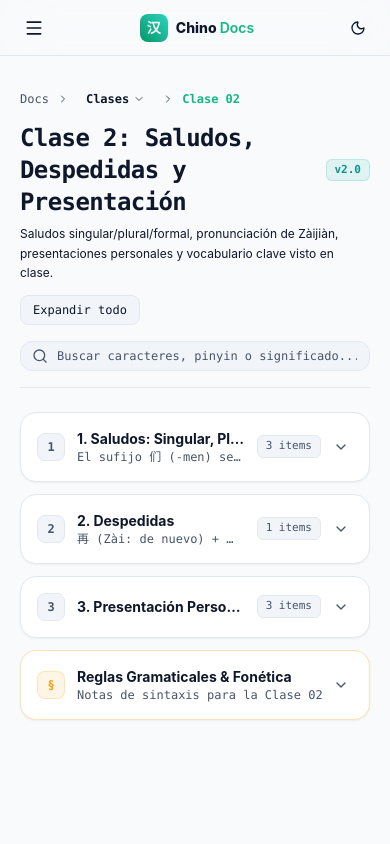
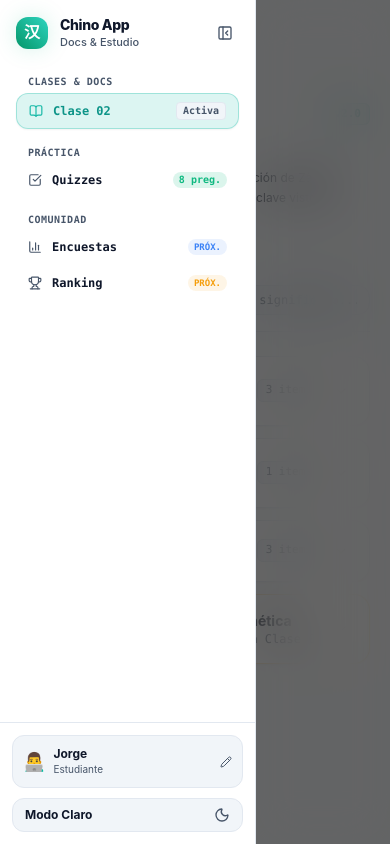
Before and after one commit to jorgeochipinti97/chino-app, a Next.js app: page / in a window 390 px wide. Built offline with nearby package versions, Linux system fonts and the light colour scheme.

Commit message:
refactor(sidebar): replace cramped mini-rail with clean full-hide toggle like notion and linear

```diff
--- a/src/app/page.tsx
+++ b/src/app/page.tsx
@@ -14,12 +14,13 @@ import {
   updateStudentQuizScore,
 } from "@/lib/storage";
 import { QuizData, StudentScore } from "@/types";
+import { PanelLeftOpen, Menu } from "lucide-react";
 
 export default function Home() {
   const [activeTab, setActiveTab] = useState<"quizzes" | "surveys" | "leaderboard" | "notes">("notes");
   const [selectedLesson, setSelectedLesson] = useState<number>(2);
   const [quizzes, setQuizzes] = useState<QuizData[]>(INITIAL_QUIZZES);
-  const [isSidebarCollapsed, setIsSidebarCollapsed] = useState<boolean>(false);
+  const [isSidebarOpen, setIsSidebarOpen] = useState<boolean>(true);
   const [currentUser, setCurrentUserState] = useState<StudentScore>({
     id: "std-local",
     name: "Jorge",
@@ -61,11 +62,31 @@ export default function Home() {
         setSelectedLesson={setSelectedLesson}
         currentUser={currentUser}
         onUpdateName={handleUpdateName}
-        isCollapsed={isSidebarCollapsed}
-        setIsCollapsed={setIsSidebarCollapsed}
+        isOpen={isSidebarOpen}
+        onClose={() => setIsSidebarOpen(false)}
       />
 
-      <main className="flex-1 min-w-0 px-3 py-4 sm:px-6 sm:py-6 overflow-y-auto">
+      <div className="flex-1 min-w-0 flex flex-col h-screen overflow-y-auto">
+        {/* Top Control Bar when Sidebar is Closed on Desktop */}
+        {!isSidebarOpen && (
+          <div className="sticky top-0 z-30 px-4 py-3 bg-background/80 apple-blur border-b border-border flex items-center justify-between animate-apple-in">
+            <button
+              onClick={() => setIsSidebarOpen(true)}
+              className="flex items-center gap-2 px-3 py-1.5 rounded-xl border border-border bg-bg-card hover:bg-bg-secondary text-xs font-mono font-bold text-foreground transition-all shadow-sm"
+              title="Mostrar barra lateral"
+            >
+              <PanelLeftOpen className="w-4 h-4 text-emerald-500" />
+              <span>Barra lateral</span>
+            </button>
+
+            <div className="flex items-center gap-2 text-xs font-mono text-text-muted">
+              <span className="font-chinese font-bold text-emerald-500 text-sm">汉</span>
+              <span>Chino App</span>
+            </div>
+          </div>
+        )}
+
+        <main className="flex-1 min-w-0 px-3 py-4 sm:px-6 sm:py-6">
           {activeTab === "notes" && (
             <LessonNotesView
               selectedLesson={selectedLesson}
@@ -92,5 +113,6 @@ export default function Home() {
           )}
         </main>
       </div>
+    </div>
   );
 }
--- a/src/components/Sidebar.tsx
+++ b/src/components/Sidebar.tsx
@@ -13,9 +13,6 @@ import {
   Menu,
   X,
   PanelLeftClose,
-  PanelLeftOpen,
-  FileText,
-  GraduationCap,
 } from "lucide-react";
 import { StudentScore } from "@/types";
 import { LESSON_MATERIALS } from "@/data/lessons";
@@ -27,8 +24,8 @@ interface SidebarProps {
   setSelectedLesson: (lessonNum: number) => void;
   currentUser: StudentScore;
   onUpdateName: (newName: string) => void;
-  isCollapsed: boolean;
-  setIsCollapsed: (val: boolean | ((prev: boolean) => boolean)) => void;
+  isOpen: boolean;
+  onClose: () => void;
 }
 
 export const Sidebar: React.FC<SidebarProps> = ({
@@ -38,11 +35,10 @@ export const Sidebar: React.FC<SidebarProps> = ({
   setSelectedLesson,
   currentUser,
   onUpdateName,
-  isCollapsed,
-  setIsCollapsed,
+  isOpen,
+  onClose,
 }) => {
   const [isDark, setIsDark] = useState<boolean>(false);
-  const [isMobileOpen, setIsMobileOpen] = useState<boolean>(false);
   const [isEditingName, setIsEditingName] = useState<boolean>(false);
   const [tempName, setTempName] = useState<string>(currentUser.name);
 
@@ -83,67 +79,35 @@ export const Sidebar: React.FC<SidebarProps> = ({
   const handleSelectLesson = (lessonNum: number) => {
     setSelectedLesson(lessonNum);
     setActiveTab("notes");
-    setIsMobileOpen(false);
   };
 
   return (
     <>
-      {/* Mobile Top Navigation Bar */}
-      <div className="md:hidden sticky top-0 z-40 w-full h-14 border-b border-border bg-background/95 apple-blur px-4 flex items-center justify-between">
-        <button
-          onClick={() => setIsMobileOpen(true)}
-          className="p-2 rounded-xl text-text-secondary hover:text-foreground hover:bg-bg-secondary transition-colors"
-          aria-label="Abrir barra lateral"
-        >
-          <Menu className="w-5 h-5" />
-        </button>
-
-        <div className="flex items-center gap-2">
-          <div className="w-7 h-7 rounded-lg bg-gradient-to-tr from-emerald-600 to-teal-400 flex items-center justify-center text-white font-chinese font-bold text-sm">
-            汉
-          </div>
-          <span className="font-extrabold text-sm text-foreground">
-            Chino <span className="text-emerald-500 font-semibold">Docs</span>
-          </span>
-        </div>
-
-        <button
-          onClick={toggleTheme}
-          className="p-2 rounded-xl text-text-secondary hover:text-foreground hover:bg-bg-secondary transition-colors"
-        >
-          {isDark ? <Sun className="w-4 h-4 text-amber-400" /> : <Moon className="w-4 h-4" />}
-        </button>
-      </div>
-
       {/* Mobile Backdrop Overlay */}
-      {isMobileOpen && (
+      {isOpen && (
         <div
-          onClick={() => setIsMobileOpen(false)}
-          className="md:hidden fixed inset-0 z-50 bg-black/60 apple-blur transition-opacity"
+          onClick={onClose}
+          className="md:hidden fixed inset-0 z-40 bg-black/60 apple-blur transition-opacity"
         />
       )}
 
-      {/* Sidebar (Desktop Persistent / Collapsible + Mobile Drawer) */}
+      {/* Sidebar Container */}
       <aside
-        className={`fixed md:sticky top-0 z-50 h-screen border-r border-border bg-bg-card flex flex-col justify-between transition-all duration-200 select-none ${
-          /* Mobile Drawer */
-          isMobileOpen
-            ? "translate-x-0 w-64"
-            : "-translate-x-full md:translate-x-0"
-        } ${
-          /* Desktop Collapsed vs Expanded */
-          isCollapsed ? "md:w-16" : "md:w-64"
+        className={`fixed md:sticky top-0 z-50 h-screen w-64 border-r border-border bg-bg-card flex flex-col justify-between transition-transform duration-200 select-none ${
+          isOpen ? "translate-x-0" : "-translate-x-full md:-translate-x-full"
         }`}
+        style={{
+          display: isOpen ? "flex" : "none",
+        }}
       >
         {/* Top Header */}
-        <div className={`${isCollapsed ? "p-3 space-y-4" : "p-4 sm:p-5 space-y-5"} overflow-y-auto flex-1`}>
+        <div className="p-4 space-y-5 overflow-y-auto flex-1">
           <div className="flex items-center justify-between">
-            {!isCollapsed ? (
             <div className="flex items-center gap-3 min-w-0">
-                <div className="w-9 h-9 rounded-2xl bg-gradient-to-tr from-emerald-600 to-teal-400 flex items-center justify-center text-white font-chinese font-bold shadow-apple-glow text-lg shrink-0">
+              <div className="w-8 h-8 rounded-xl bg-gradient-to-tr from-emerald-600 to-teal-400 flex items-center justify-center text-white font-chinese font-bold shadow-apple-glow text-base shrink-0">
                 汉
               </div>
-                <div className="min-w-0 truncate">
+              <div className="min-w-0">
                 <span className="font-extrabold tracking-tight text-foreground text-sm block leading-tight truncate">
                   Chino App
                 </span>
@@ -152,43 +116,24 @@ export const Sidebar: React.FC<SidebarProps> = ({
                 </span>
               </div>
             </div>
-            ) : (
-              <div className="w-9 h-9 mx-auto rounded-xl bg-gradient-to-tr from-emerald-600 to-teal-400 flex items-center justify-center text-white font-chinese font-bold text-base shadow-apple-glow shrink-0">
-                汉
-              </div>
-            )}
 
-            {/* Desktop Collapse Toggle Button */}
+            {/* Close Sidebar Button (Desktop & Mobile) */}
             <button
-              onClick={() => setIsCollapsed((prev) => !prev)}
-              className="hidden md:flex p-1.5 rounded-lg text-text-muted hover:text-foreground hover:bg-bg-secondary transition-colors"
-              title={isCollapsed ? "Expandir barra lateral" : "Colapsar barra lateral"}
+              onClick={onClose}
+              className="p-1.5 rounded-lg text-text-muted hover:text-foreground hover:bg-bg-secondary transition-colors"
+              title="Ocultar barra lateral"
             >
-              {isCollapsed ? (
-                <PanelLeftOpen className="w-4 h-4" />
-              ) : (
               <PanelLeftClose className="w-4 h-4" />
-              )}
-            </button>
-
-            {/* Close button on mobile */}
-            <button
-              onClick={() => setIsMobileOpen(false)}
-              className="md:hidden p-1.5 rounded-lg text-text-muted hover:text-foreground hover:bg-bg-secondary"
-            >
-              <X className="w-5 h-5" />
             </button>
           </div>
 
-          {/* Sidebar Hierarchical Navigation */}
+          {/* Navigation Links */}
           <nav className="space-y-4 pt-1">
             {/* Section 1: Documentation by Classes */}
             <div className="space-y-1">
-              {!isCollapsed && (
               <span className="px-3 text-[10px] font-mono font-bold text-text-muted uppercase tracking-wider block">
                 Clases & Docs
               </span>
-              )}
               {LESSON_MATERIALS.map((lesson) => {
                 const isSelected = activeTab === "notes" && selectedLesson === lesson.lesson_number;
 
@@ -196,27 +141,24 @@ export const Sidebar: React.FC<SidebarProps> = ({
                   <button
                     key={lesson.id}
                     onClick={() => handleSelectLesson(lesson.lesson_number)}
-                    title={isCollapsed ? `Clase 0${lesson.lesson_number}` : undefined}
-                    className={`w-full flex items-center ${
-                      isCollapsed ? "justify-center px-2 py-2.5" : "justify-between px-3 py-2"
-                    } rounded-xl text-xs font-mono transition-all duration-200 ${
+                    className={`w-full flex items-center justify-between px-3 py-2 rounded-xl text-xs font-mono transition-all duration-200 ${
                       isSelected
-                        ? "bg-teal-500/15 text-teal-600 dark:text-teal-400 font-bold border border-teal-500/30"
+                        ? "bg-teal-500/15 text-teal-600 dark:text-teal-400 font-bold border border-teal-500/30 shadow-sm"
                         : "text-text-secondary hover:bg-bg-secondary hover:text-foreground"
                     }`}
                   >
                     <div className="flex items-center gap-2.5 min-w-0">
-                      <BookOpen className={`w-3.5 h-3.5 shrink-0 ${isSelected ? "text-teal-500" : "text-text-muted"}`} />
-                      {!isCollapsed && (
+                      <BookOpen
+                        className={`w-3.5 h-3.5 shrink-0 ${
+                          isSelected ? "text-teal-500" : "text-text-muted"
+                        }`}
+                      />
                       <span className="truncate">Clase 0{lesson.lesson_number}</span>
-                      )}
                     </div>
 
-                    {!isCollapsed && (
                     <span className="text-[10px] font-mono px-1.5 py-0.2 rounded bg-bg-secondary text-text-muted border border-border">
                       Activa
                     </span>
-                    )}
                   </button>
                 );
               })}
@@ -224,108 +166,93 @@ export const Sidebar: React.FC<SidebarProps> = ({
 
             {/* Section 2: Quizzes & Practice */}
             <div className="space-y-1">
-              {!isCollapsed && (
               <span className="px-3 text-[10px] font-mono font-bold text-text-muted uppercase tracking-wider block">
                 Práctica
               </span>
-              )}
               <button
-                onClick={() => {
-                  setActiveTab("quizzes");
-                  setIsMobileOpen(false);
-                }}
-                title={isCollapsed ? "Quizzes" : undefined}
-                className={`w-full flex items-center ${
-                  isCollapsed ? "justify-center px-2 py-2.5" : "justify-between px-3 py-2"
-                } rounded-xl text-xs font-mono font-bold transition-all duration-200 ${
+                onClick={() => setActiveTab("quizzes")}
+                className={`w-full flex items-center justify-between px-3 py-2 rounded-xl text-xs font-mono font-bold transition-all duration-200 ${
                   activeTab === "quizzes"
                     ? "bg-emerald-500 text-white shadow-apple-glow"
                     : "text-text-secondary hover:bg-bg-secondary hover:text-foreground"
                 }`}
               >
                 <div className="flex items-center gap-2.5">
-                  <CheckSquare className={`w-3.5 h-3.5 shrink-0 ${activeTab === "quizzes" ? "text-white" : "text-text-muted"}`} />
-                  {!isCollapsed && <span>Quizzes</span>}
+                  <CheckSquare
+                    className={`w-3.5 h-3.5 shrink-0 ${
+                      activeTab === "quizzes" ? "text-white" : "text-text-muted"
+                    }`}
+                  />
+                  <span>Quizzes</span>
                 </div>
 
-                {!isCollapsed && (
                 <span
                   className={`text-[10px] font-mono px-1.5 py-0.2 rounded-full ${
-                      activeTab === "quizzes" ? "bg-white/20 text-white" : "bg-emerald-500/15 text-emerald-500"
+                    activeTab === "quizzes"
+                      ? "bg-white/20 text-white"
+                      : "bg-emerald-500/15 text-emerald-500"
                   }`}
                 >
                   8 preg.
                 </span>
-                )}
               </button>
             </div>
 
             {/* Section 3: Community & Stats */}
             <div className="space-y-1">
-              {!isCollapsed && (
               <span className="px-3 text-[10px] font-mono font-bold text-text-muted uppercase tracking-wider block">
                 Comunidad
               </span>
-              )}
               <button
-                onClick={() => {
-                  setActiveTab("surveys");
-                  setIsMobileOpen(false);
-                }}
-                title={isCollapsed ? "Encuestas" : undefined}
-                className={`w-full flex items-center ${
-                  isCollapsed ? "justify-center px-2 py-2.5" : "justify-between px-3 py-2"
-                } rounded-xl text-xs font-mono font-bold transition-all duration-200 ${
+                onClick={() => setActiveTab("surveys")}
+                className={`w-full flex items-center justify-between px-3 py-2 rounded-xl text-xs font-mono font-bold transition-all duration-200 ${
                   activeTab === "surveys"
                     ? "bg-blue-500 text-white shadow-apple-glow"
                     : "text-text-secondary hover:bg-bg-secondary hover:text-foreground"
                 }`}
               >
                 <div className="flex items-center gap-2.5">
-                  <BarChart3 className={`w-3.5 h-3.5 shrink-0 ${activeTab === "surveys" ? "text-white" : "text-text-muted"}`} />
-                  {!isCollapsed && <span>Encuestas</span>}
+                  <BarChart3
+                    className={`w-3.5 h-3.5 shrink-0 ${
+                      activeTab === "surveys" ? "text-white" : "text-text-muted"
+                    }`}
+                  />
+                  <span>Encuestas</span>
                 </div>
 
-                {!isCollapsed && (
                 <span className="text-[9px] font-mono px-1.5 py-0.2 rounded-full bg-blue-500/10 text-blue-500 uppercase">
                   Próx.
                 </span>
-                )}
               </button>
 
               <button
-                onClick={() => {
-                  setActiveTab("leaderboard");
-                  setIsMobileOpen(false);
-                }}
-                title={isCollapsed ? "Ranking" : undefined}
-                className={`w-full flex items-center ${
-                  isCollapsed ? "justify-center px-2 py-2.5" : "justify-between px-3 py-2"
-                } rounded-xl text-xs font-mono font-bold transition-all duration-200 ${
+                onClick={() => setActiveTab("leaderboard")}
+                className={`w-full flex items-center justify-between px-3 py-2 rounded-xl text-xs font-mono font-bold transition-all duration-200 ${
                   activeTab === "leaderboard"
                     ? "bg-amber-500 text-white shadow-apple-glow"
                     : "text-text-secondary hover:bg-bg-secondary hover:text-foreground"
                 }`}
               >
                 <div className="flex items-center gap-2.5">
-                  <Trophy className={`w-3.5 h-3.5 shrink-0 ${activeTab === "leaderboard" ? "text-white" : "text-text-muted"}`} />
-                  {!isCollapsed && <span>Ranking</span>}
+                  <Trophy
+                    className={`w-3.5 h-3.5 shrink-0 ${
+                      activeTab === "leaderboard" ? "text-white" : "text-text-muted"
+                    }`}
+                  />
+                  <span>Ranking</span>
                 </div>
 
-                {!isCollapsed && (
                 <span className="text-[9px] font-mono px-1.5 py-0.2 rounded-full bg-amber-500/10 text-amber-500 uppercase">
                   Próx.
                 </span>
-                )}
               </button>
             </div>
           </nav>
         </div>
 
         {/* Bottom Section */}
-        <div className={`${isCollapsed ? "p-2 space-y-2" : "p-3 sm:p-4 space-y-2.5"} border-t border-border shrink-0`}>
+        <div className="p-3 space-y-2.5 border-t border-border shrink-0">
           {/* User Profile Card */}
-          {!isCollapsed ? (
           <div className="p-2.5 rounded-xl bg-bg-secondary border border-border">
             <div className="flex items-center justify-between gap-2">
               {!isEditingName ? (
@@ -364,26 +291,14 @@ export const Sidebar: React.FC<SidebarProps> = ({
               )}
             </div>
           </div>
-          ) : (
-            <div
-              className="w-10 h-10 mx-auto rounded-xl bg-bg-secondary flex items-center justify-center text-lg cursor-pointer"
-              title={`Perfil: ${currentUser.name}`}
-            >
-              {currentUser.avatar}
-            </div>
-          )}
 
           {/* Theme Switcher Button */}
           <button
             onClick={toggleTheme}
-            className={`w-full flex items-center ${
-              isCollapsed ? "justify-center p-2.5" : "justify-between px-3 py-2"
-            } rounded-xl border border-border bg-bg-secondary hover:bg-bg-tertiary text-xs font-bold text-foreground transition-colors`}
+            className="w-full flex items-center justify-between px-3 py-2 rounded-xl border border-border bg-bg-secondary hover:bg-bg-tertiary text-xs font-bold text-foreground transition-colors"
             title="Cambiar tema claro/oscuro"
           >
-            {!isCollapsed && (
             <span className="text-text-secondary">Modo {isDark ? "Oscuro" : "Claro"}</span>
-            )}
             {isDark ? (
               <Sun className="w-4 h-4 text-amber-400" />
             ) : (
```
Lines whose indentation alone changed are shown as unchanged.
